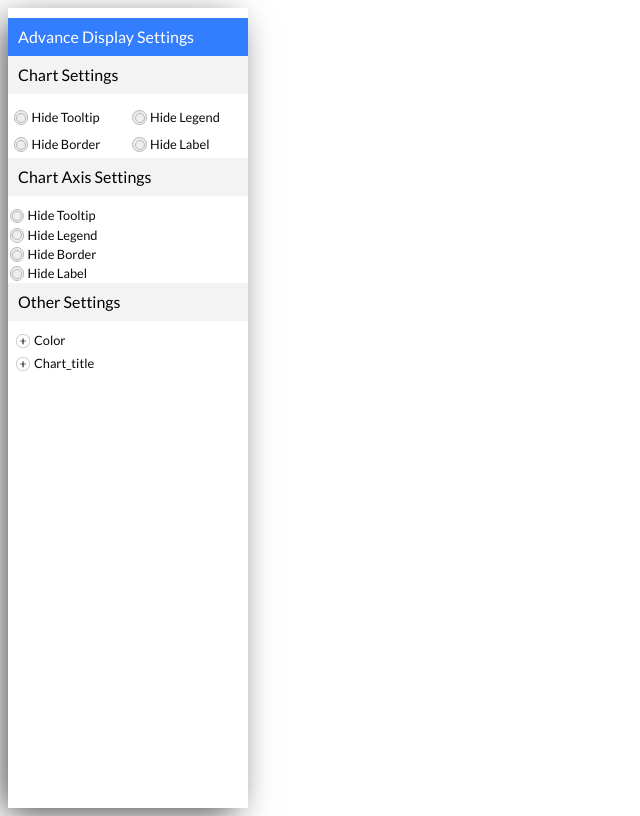
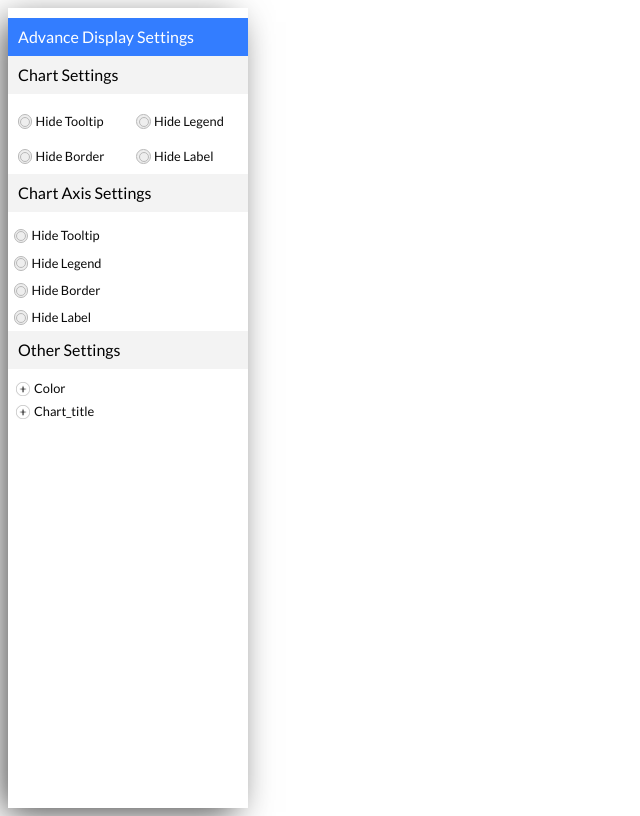
Before and after one commit to vi-verma/react-styled-left-menu, a React (Vite) app: page / in a window 1280 px wide. Shown: the whole page, without its empty margins (0-640 px from the left). Built offline with nearby package versions, Linux system fonts and the light colour scheme.

Commit message:
custom checkbox implemented

```diff
--- a/src/components/AdvDisplaySetting/CustomCheckbox.jsx
+++ b/src/components/AdvDisplaySetting/CustomCheckbox.jsx
@@ -6,6 +6,7 @@ const CheckboxWrapper = styled.label`
   align-items: center;
   cursor: pointer;
   width: 100%;
+  padding: 4px;
 `;
 
 const CheckboxInput = styled.input`
```
